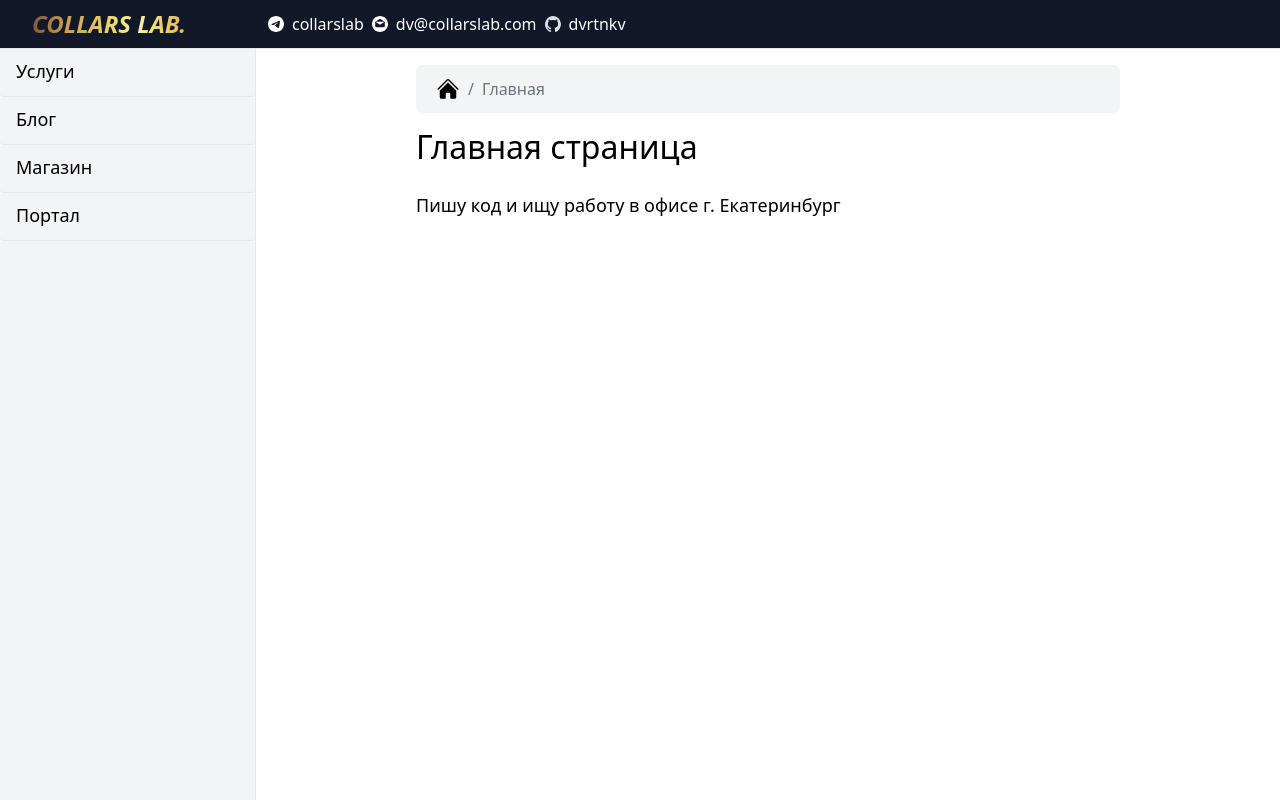
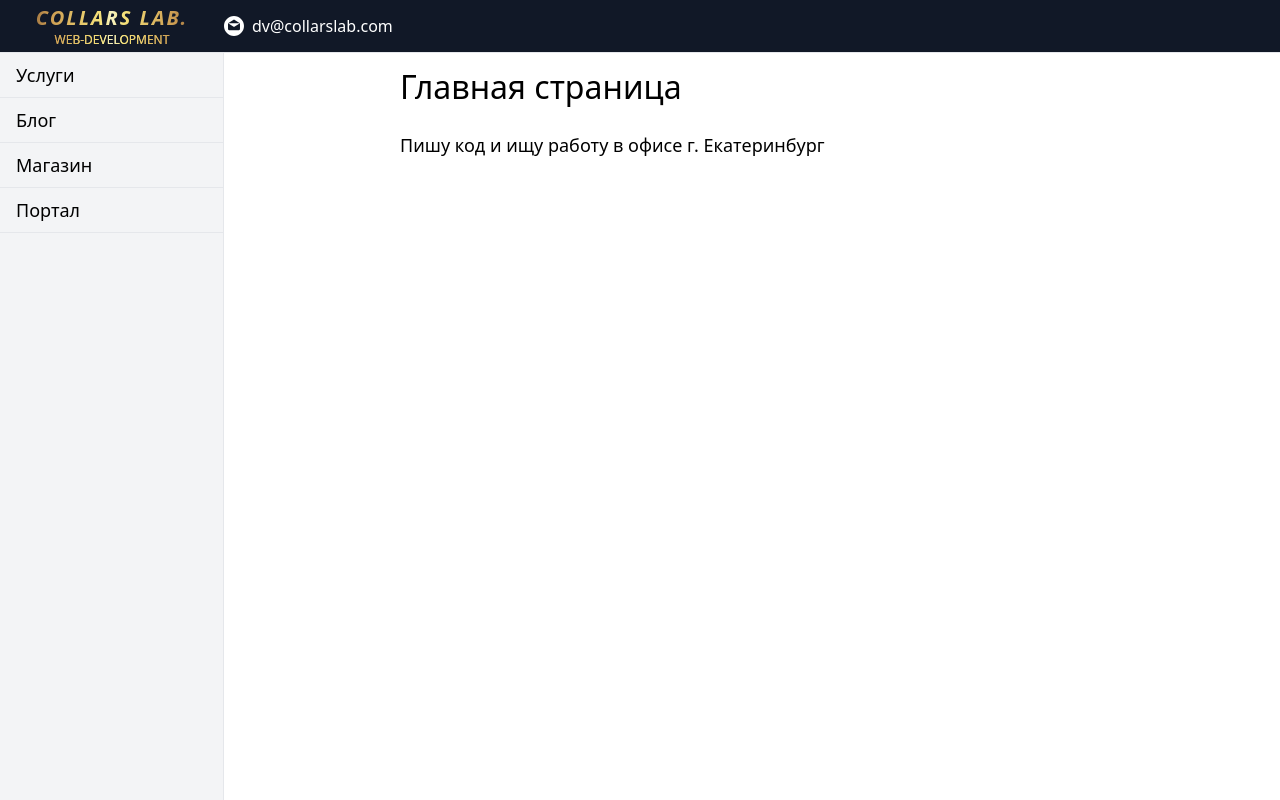
Before and after one commit to dvrtnkv/clfe, a Next.js app: page / in a window 1280 px wide. Built offline with nearby package versions, Linux system fonts and the light colour scheme.

Commit message:
Minimify UI

```diff
--- a/components/Breadcrumbs.tsx
+++ /dev/null
@@ -1,58 +0,0 @@
-import Link from "next/link";
-import {useRouter} from "next/router";
-
-export default function Breadcrumbs(props: any) {
-	const router = useRouter();
-
-	return (
-		<nav className="bg-gray-100 px-5 py-3 mb-4 rounded-md w-full">
-			<ol className="list-reset flex items-center">
-				{router.pathname !== "/" && (
-					<li>
-						<Link href="/" className="hover:text-blue-700">
-							<svg
-								xmlns="http://www.w3.org/2000/svg"
-								viewBox="0 0 24 24"
-								fill="currentColor"
-								className="w-6 h-6">
-								<path d="M11.47 3.84a.75.75 0 011.06 0l8.69 8.69a.75.75 0 101.06-1.06l-8.689-8.69a2.25 2.25 0 00-3.182 0l-8.69 8.69a.75.75 0 001.061 1.06l8.69-8.69z" />
-								<path d="M12 5.432l8.159 8.159c.03.03.06.058.091.086v6.198c0 1.035-.84 1.875-1.875 1.875H15a.75.75 0 01-.75-.75v-4.5a.75.75 0 00-.75-.75h-3a.75.75 0 00-.75.75V21a.75.75 0 01-.75.75H5.625a1.875 1.875 0 01-1.875-1.875v-6.198a2.29 2.29 0 00.091-.086L12 5.43z" />
-							</svg>
-						</Link>
-					</li>
-				)}
-				{router.pathname == "/" && (
-					<li>
-						<svg
-							xmlns="http://www.w3.org/2000/svg"
-							viewBox="0 0 24 24"
-							fill="currentColor"
-							className="w-6 h-6">
-							<path d="M11.47 3.84a.75.75 0 011.06 0l8.69 8.69a.75.75 0 101.06-1.06l-8.689-8.69a2.25 2.25 0 00-3.182 0l-8.69 8.69a.75.75 0 001.061 1.06l8.69-8.69z" />
-							<path d="M12 5.432l8.159 8.159c.03.03.06.058.091.086v6.198c0 1.035-.84 1.875-1.875 1.875H15a.75.75 0 01-.75-.75v-4.5a.75.75 0 00-.75-.75h-3a.75.75 0 00-.75.75V21a.75.75 0 01-.75.75H5.625a1.875 1.875 0 01-1.875-1.875v-6.198a2.29 2.29 0 00.091-.086L12 5.43z" />
-						</svg>
-					</li>
-				)}
-				<li>
-					<span className="text-gray-500 mx-2">/</span>
-				</li>
-				{Object.keys(props.list).length == 1 && (
-					<li className="text-gray-500">{props.list[0].title}</li>
-				)}
-				{Object.keys(props.list).length >= 2 && (
-					<>
-						<li>
-							<Link href={props.list[0].path} className="text-blue-600 hover:text-blue-700">
-								{props.list[0].title}
-							</Link>
-						</li>
-						<li>
-							<span className="text-gray-500 mx-2">/</span>
-						</li>
-						<li className="text-gray-500">{props.list[1].title}</li>
-					</>
-				)}
-			</ol>
-		</nav>
-	);
-}
--- a/components/Header.tsx
+++ b/components/Header.tsx
@@ -4,12 +4,17 @@ import Link from "next/link";
 export default function Header() {
 	const dateY = new Date().getFullYear();
 	return (
-		<header className="header border-b flex flex-row flex-wrap p-2 space-x-1 bg-gray-900 text-white">
-			<div className="px-6 text-2xl uppercase font-bold italic w-64 header-title">
-				<Link href="/">Collars Lab.</Link>
-			</div>
-			<div className="flex flex-col flex-wrap lg:flex-row lg:flex-nowrap lg:space-x-2">
-				<div className="flex flex-row flex-nowrap space-x-2 items-center hover:underline hover:text-blue-500">
+		<header className="header border-b py-1 pr-1 flex flex-row flex-wrap bg-gray-900 text-white">
+			<Link href="/" className="header-title">
+				<div className="w-56 text-center uppercase">
+					<span className="text-xl font-bold italic tracking-widest hover:underline">
+						Collars Lab.
+					</span>
+					<h2 className="header-title text-xs">web-development</h2>
+				</div>
+			</Link>
+			<div className="flex flex-col flex-wrap content-center lg:flex-row lg:flex-nowrap">
+				{/* <div className="flex flex-row flex-nowrap space-x-2 items-center hover:underline hover:text-blue-500">
 					<div className="h-4 w-4 invert">
 						<Image
 							src="/icons/telegram.svg"
@@ -26,10 +31,10 @@ export default function Header() {
 						title="Канал">
 						collarslab
 					</Link>
-				</div>
+				</div> */}
 				<div className="flex flex-row flex-nowrap space-x-2 items-center hover:underline hover:text-blue-500">
-					<div className="h-4 w-4 invert">
-						<Image src="/icons/email.svg" width={18} height={18} alt="email icon" loading="eager" />
+					<div className="h-5 w-5 invert">
+						<Image src="/icons/email.svg" width={20} height={20} alt="email icon" loading="eager" />
 					</div>
 					<Link
 						href="mailto:dv@collarslab.com"
@@ -39,7 +44,7 @@ export default function Header() {
 						dv@collarslab.com
 					</Link>
 				</div>
-				<div className="flex flex-row flex-nowrap space-x-2 items-center hover:underline hover:text-blue-500">
+				{/* <div className="flex flex-row flex-nowrap space-x-2 items-center hover:underline hover:text-blue-500">
 					<div className="h-4 w-4 invert">
 						<Image src="/icons/github.svg" width={18} height={18} alt="Github Logo" />
 					</div>
@@ -50,7 +55,7 @@ export default function Header() {
 						title="Github">
 						dvrtnkv
 					</Link>
-				</div>
+				</div> */}
 			</div>
 		</header>
 	);
--- a/components/Nav.tsx
+++ b/components/Nav.tsx
@@ -20,14 +20,15 @@ const navList = [
 ];
 export default function Nav() {
 	const router = useRouter();
+
 	return (
-		<nav className="nav bg-gray-100 w-64 hidden lg:flex lg:flex-col lg:border-r">
+		<nav className="nav bg-gray-100 w-56 hidden lg:flex lg:flex-col lg:border-r">
 			{navList.map(({title, path}) => (
 				<Link
 					href={path}
 					key={path}
-					className={`text-lg border-b hover:underline rounded p-2 px-4 h-12 ${
-						router.pathname === path ? "font-bold" : "hover:text-gray-900"
+					className={`text-lg border-b hover:underline p-2 px-4 max-h-fit ${
+						router.pathname.indexOf(path) === 0 ? "font-bold" : "hover:text-gray-600"
 					}`}>
 					{title}
 				</Link>
--- a/next.config.js
+++ b/next.config.js
@@ -14,7 +14,13 @@ const nextConfig = {
 	},
 	generateBuildId: () => nextBuildId({dir: __dirname}),
 	productionBrowserSourceMaps: true,
-	webpack(config, {isServer}) {
+	webpack(config, {isServer, webpack}) {
+		// config.plugins = [
+		// 	...config.plugins,
+		// 	new webpack.DefinePlugin({
+		// 		__REACT_DEVTOOLS_GLOBAL_HOOK__: "({ isDisabled: true })",
+		// 	}),
+		// ];
 		historyApiFallback: true;
 		if (!isServer) {
 			// don't resolve 'fs' module on the client to prevent this error on build --> Error: Can't resolve 'fs'
--- a/pages/index.tsx
+++ b/pages/index.tsx
@@ -1,7 +1,6 @@
 import Head from "next/head";
 import Link from "next/link";
 import Layout from "../components/Layout";
-import Breadcrumbs from "../components/Breadcrumbs";
 
 export default function Home() {
 	return (
@@ -11,7 +10,6 @@ export default function Home() {
 				<meta name="description" content="Веб-исследования и код" />
 				<link rel="canonical" href="https://collarslab.com/" />
 			</Head>
-			<Breadcrumbs list={[{title: "Главная", path: "/"}]} />
 			<article className="prose-lg">
 				<h1 className="page-header">Главная страница</h1>
 				<p>Пишу код и ищу работу в офисе г. Екатеринбург</p>
--- a/pages/portal.tsx
+++ b/pages/portal.tsx
@@ -1,6 +1,5 @@
 import Head from "next/head";
 import Layout from "../components/Layout";
-import Breadcrumbs from "../components/Breadcrumbs";
 
 export default function Portal() {
 	return (
@@ -10,7 +9,6 @@ export default function Portal() {
 				<meta name="description" content="Портал" />
 				<link rel="canonical" href="https://collarslab.com/portal" />
 			</Head>
-			<Breadcrumbs list={[{title: "Портал", path: "/portal"}]} />
 			<h1 className="page-header">Портал</h1>
 		</Layout>
 	);
--- a/pages/posts/[id].tsx
+++ b/pages/posts/[id].tsx
@@ -2,7 +2,6 @@ import {useRouter} from "next/router";
 import {GetServerSideProps, GetStaticProps} from "next";
 import Head from "next/head";
 import Layout from "../../components/Layout";
-import Breadcrumbs from "../../components/Breadcrumbs";
 type Data = {data: IData};
 interface IData {
 	userId: number;
@@ -19,12 +18,6 @@ export default function Post({data}: Data) {
 				<meta name="description" content={data.body} />
 				<link rel="canonical" href={`https://collarslab.com/posts/${router.query.id}`} />
 			</Head>
-			<Breadcrumbs
-				list={[
-					{title: "Блог", path: "/posts"},
-					{title: data.title, path: router.query.id},
-				]}
-			/>
 			<article className="prose lg:prose-xl">
 				<h1 className="border-b pb-4">{data.title}</h1>
 				<p>{data.body}</p>
--- a/pages/posts/index.tsx
+++ b/pages/posts/index.tsx
@@ -12,7 +12,6 @@ export default function Posts({data}: any) {
 				<meta name="description" content="Блог про веб-исследования и код" />
 				<link rel="canonical" href="https://collarslab.com/posts" />
 			</Head>
-			<Breadcrumbs list={[{title: "Блог", path: "/posts"}]} />
 			<h1 className="page-header">Блог про веб-исследования и код</h1>
 			{data.map(
 				({userId, id, title, body}: {userId: number; id: number; title: string; body: string}) => {
--- a/pages/service.tsx
+++ b/pages/service.tsx
@@ -1,6 +1,5 @@
 import Head from "next/head";
 import Layout from "../components/Layout";
-import Breadcrumbs from "../components/Breadcrumbs";
 
 export default function Service() {
 	return (
@@ -10,7 +9,6 @@ export default function Service() {
 				<meta name="description" content="Услуги" />
 				<link rel="canonical" href="https://collarslab.com/service" />
 			</Head>
-			<Breadcrumbs list={[{title: "Услуги", path: "/service"}]} />
 			<h1 className="page-header">Услуги</h1>
 		</Layout>
 	);
--- a/pages/shop.tsx
+++ b/pages/shop.tsx
@@ -1,6 +1,5 @@
 import Head from "next/head";
 import Layout from "../components/Layout";
-import Breadcrumbs from "../components/Breadcrumbs";
 
 export default function Shop() {
 	return (
@@ -10,7 +9,6 @@ export default function Shop() {
 				<meta name="description" content="Интернет-магазин" />
 				<link rel="canonical" href="https://collarslab.com/shop" />
 			</Head>
-			<Breadcrumbs list={[{title: "Магазин", path: "/shop"}]} />
 			<h1 className="page-header">Интернет-магазин</h1>
 		</Layout>
 	);
--- a/styles/globals.css
+++ b/styles/globals.css
@@ -17,6 +17,7 @@
 	.header {
 		grid-area: h;
 		align-items: center;
+		position: sticky;
 	}
 	.header-title {
 		background-image: linear-gradient(
@@ -34,6 +35,7 @@
 	}
 	.nav {
 		grid-area: n;
+		position: sticky;
 	}
 	.page-header {
 		font-size: 2rem;
```
